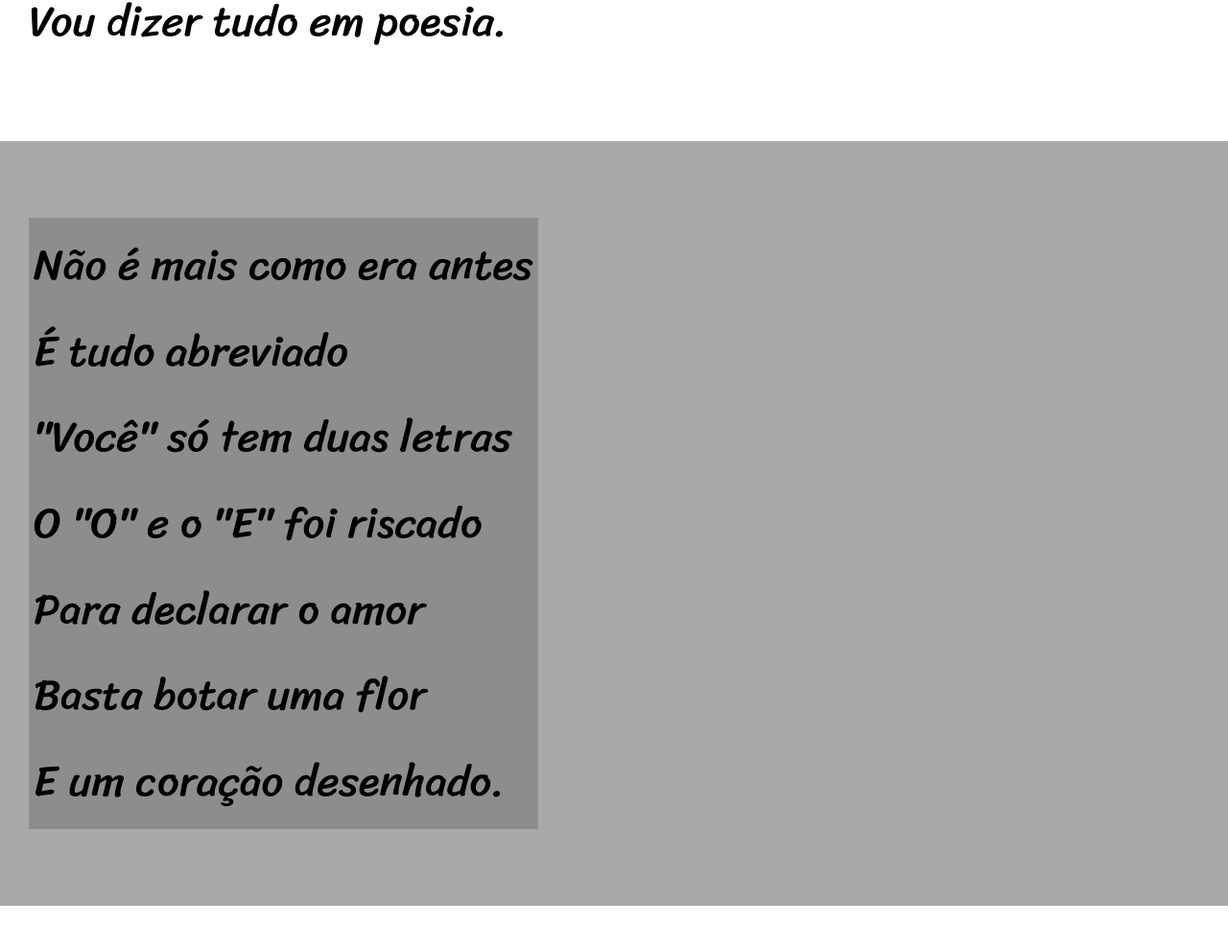
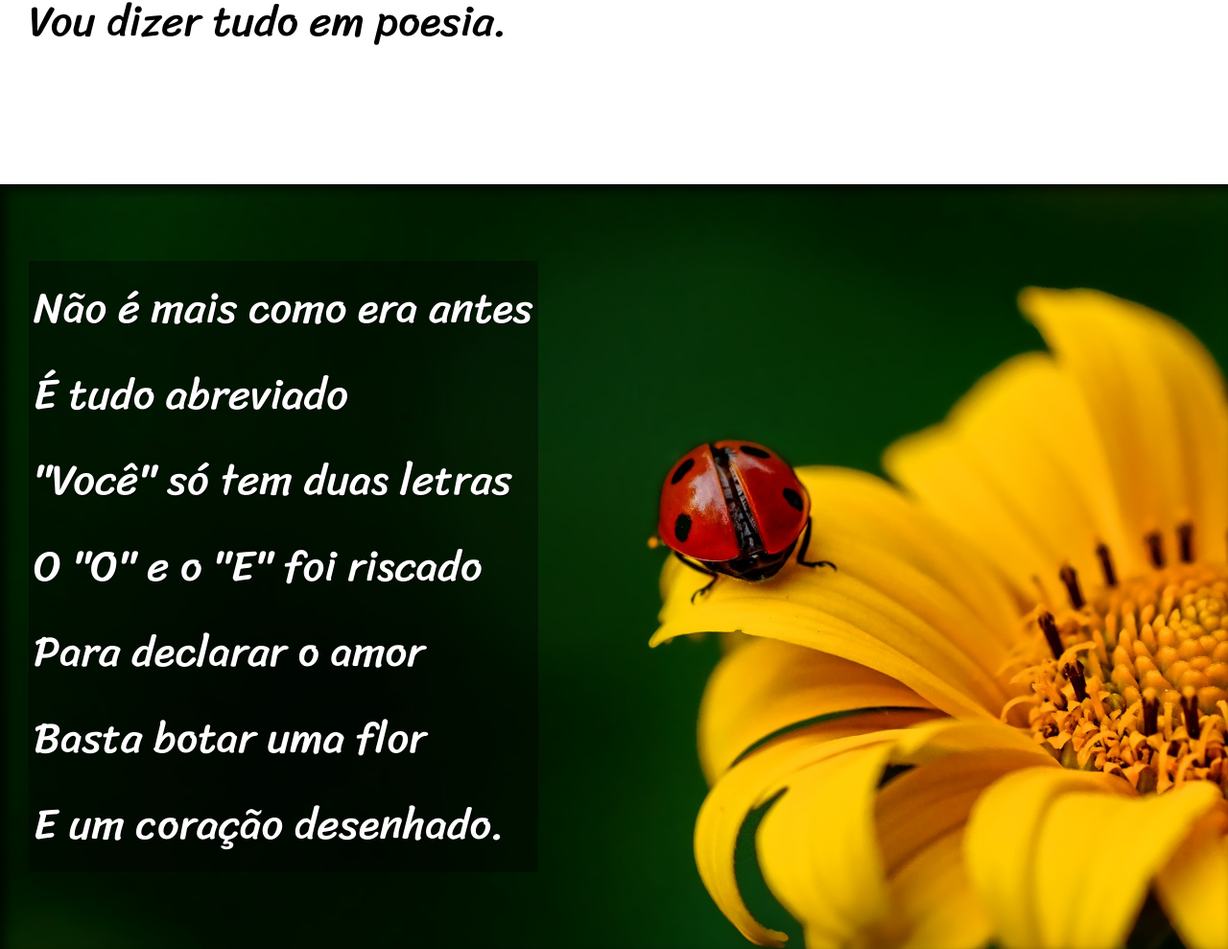
Before and after one commit to pedrofaini/html5---css3, a plain HTML site: page desafios/d012/index.html in a window 1280 px wide. Shown: the part 900-1889 px from the top of the page at 96% size. Drawn offline with Linux system fonts and the light colour scheme.

Commit message:
terminei o projeto do cordel

```diff
--- a/desafios/d012/index.html
+++ b/desafios/d012/index.html
@@ -25,7 +25,7 @@
         </p>
     </section>
 
-    <section class="imagem">
+    <section class="imagem" id="img01">
         <p>
             Não é mais como era antes <br>
             É tudo abreviado <br>
@@ -59,7 +59,7 @@
         </p>
     </section>
 
-    <section class="imagem">
+    <section class="imagem" id="img02">
     <p>
         Tenho saudade das cartas <br>
         Escritas com a própria mão <br>
--- a/desafios/d012/style.css
+++ b/desafios/d012/style.css
@@ -49,19 +49,36 @@ section {
     font-size: 3.5vw;
 }
 
+section > p {
+    padding-bottom:1em ;
+}
+
 section.normal {
     background-color: white;
     color: black;
 }
 
 section.imagem {
-    background-image:
+    color: white;
+    box-shadow: inset 6px 6px 11px 0px rgba(0, 0, 0, 0.705);
+    background-size: cover;
+    background-attachment: fixed;
 }
 
 section.imagem > p {
     display: inline-block;
     padding: 5px;
-    background-color: rgba(0, 0, 0, 0.164) ;
+    background-color: rgba(0, 0, 0, 0.384) ;
+    text-shadow: 1px 1px 0px black;
+}
+
+section#img01 {
+    background-image: url(imagens/background001.jpg);
+    background-position: right center;
+}
+
+section#img02 {
+    background-image: url(imagens/background002.jpg);
 }
 
 footer {
```
